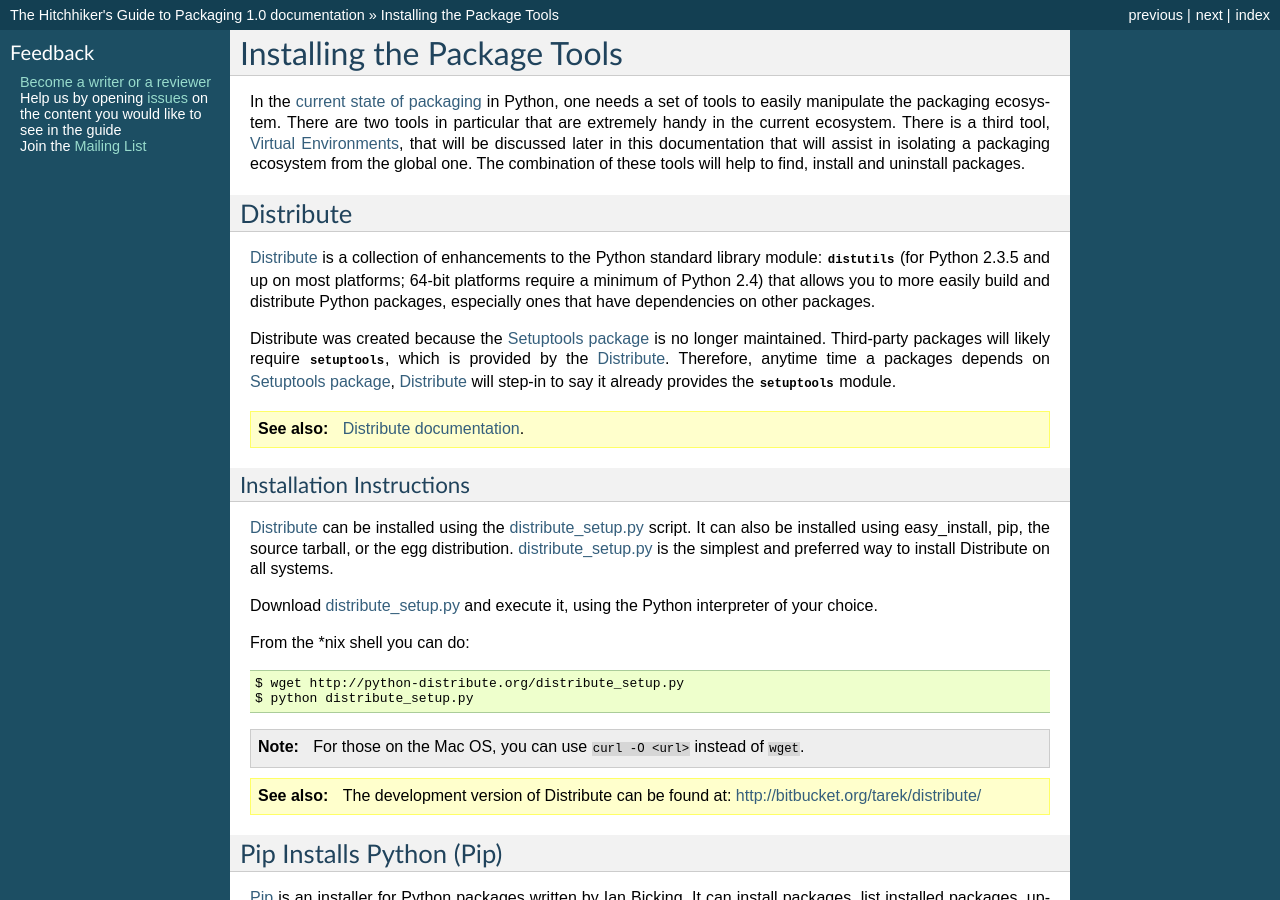
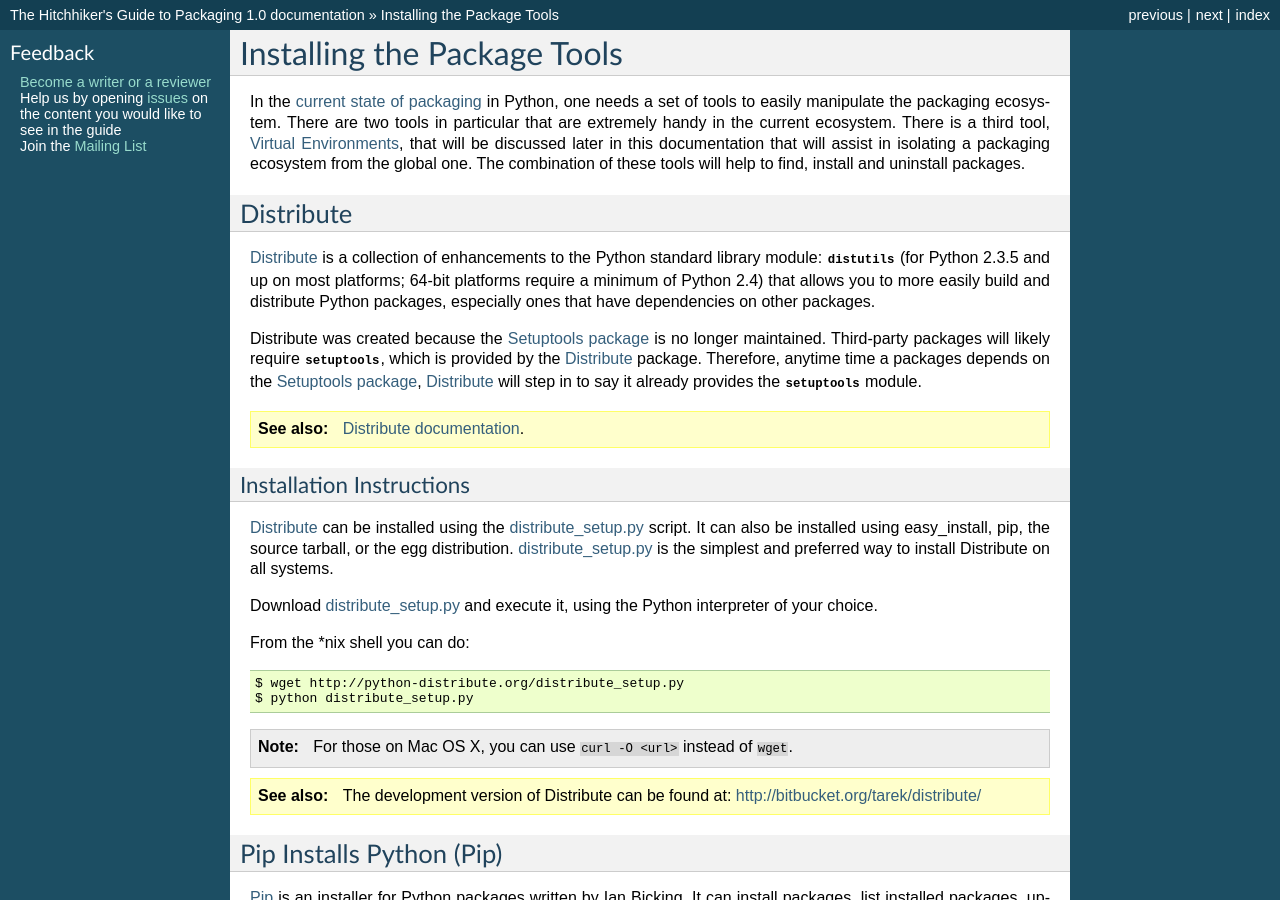
Before and after one commit to pypa/packaging.python.org, a Sphinx documentation site: the page built from source/installation.txt, in a window 1280 px wide and 900 px high. Built offline with Sphinx 7.4.7, drawn with Linux system fonts in a browser that asks for light colours.

Commit message:
proofread installation.txt

```diff
--- a/source/installation.txt
+++ b/source/installation.txt
@@ -13,7 +13,7 @@
 
 Distribute_ is a collection of enhancements to the Python standard library module: :mod:`distutils` (for Python 2.3.5 and up on most platforms; 64-bit platforms require a minimum of Python 2.4) that allows you to more easily build and distribute Python packages, especially ones that have dependencies on other packages.
 
-Distribute was created because the `Setuptools package <http://pypi.python.org/pypi/setuptools/>`_ is no longer maintained. Third-party packages will likely require :mod:`setuptools`, which is provided by the Distribute_. Therefore, anytime time a packages depends on `Setuptools package <http://pypi.python.org/pypi/setuptools/>`_, Distribute_ will step-in to say it already provides the :mod:`setuptools` module.
+Distribute was created because the `Setuptools package <http://pypi.python.org/pypi/setuptools/>`_ is no longer maintained. Third-party packages will likely require :mod:`setuptools`, which is provided by the Distribute_ package. Therefore, anytime time a packages depends on the `Setuptools package <http://pypi.python.org/pypi/setuptools/>`_, Distribute_ will step in to say it already provides the :mod:`setuptools` module.
 
 .. seealso:: `Distribute documentation <http://packages.python.org/distribute>`_.
 
```
Also changed, not shown: other parts of source/installation.txt (+1 -1 lines).
